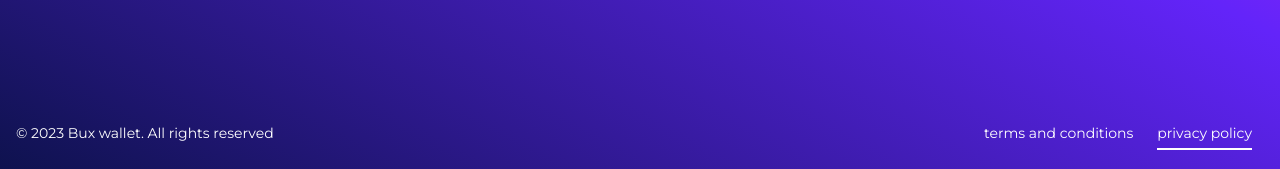
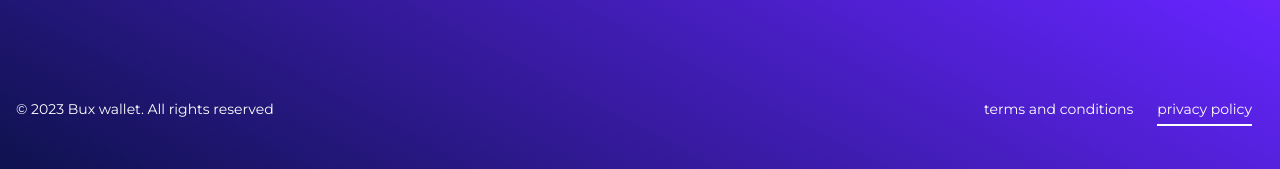
Before and after one commit to bitcoin-sv/spv-wallet-web-frontend, a React (Vite) app: page /privacy-policy in a window 1280 px wide. Shown: the part 628-797 px from the top of the page. Built offline with nearby package versions, Linux system fonts and the light colour scheme; what emotion-normalize would draw is missing.

Commit message:
feat(rwd): base rwd styles for footer and header

```diff
--- a/src/components/Button/Button.styles.ts
+++ b/src/components/Button/Button.styles.ts
@@ -5,6 +5,7 @@ import { colors } from '@/styles/colors'
 import { css } from '@emotion/react'
 import { fontWeight } from '@/styles'
 import { variables } from '@/styles/variables'
+import { media } from '@/styles/media'
 
 type ButtonProps = {
   isLink?: boolean
@@ -24,7 +25,7 @@ export const getDetailedStyles = ({ isLink }: ButtonProps) => {
         content: '';
         display: block;
         position: absolute;
-        bottom: -7px;
+        bottom: -5px;
         left: ${sizes(2)};
         right: ${sizes(2)};
         height: 2px;
@@ -62,11 +63,15 @@ export const ButtonStyled = styled('button', { shouldForwardProp: isPropValid })
   width: ${({ fullWidth }) => (fullWidth ? '100%' : 'unset')};
   color: ${colors.textLightPrimary};
   text-decoration: none;
-  font-size: ${({ small }) => (small ? '14px' : '18px')};
+  font-size: ${({ small }) => (small ? '12px' : '16px')};
   line-height: 1;
   font-weight: ${fontWeight.regular};
   opacity: ${({ disabled }) => (disabled ? '0.4' : 'unset')};
   cursor: ${({ disabled }) => (disabled ? 'not-allowed' : 'pointer')};
 
+  ${media.sm} {
+    font-size: ${({ small }) => (small ? '14px' : '18px')};
+  }
+
   ${getDetailedStyles}
 `
--- a/src/components/_layout/Footer/Footer.styles.ts
+++ b/src/components/_layout/Footer/Footer.styles.ts
@@ -1,14 +1,31 @@
 import styled from '@emotion/styled'
 import { sizes } from '@/styles'
+import { media } from '@/styles/media'
 
 export const FooterStyled = styled.footer`
-  padding: ${sizes(6)} 0;
+  padding: ${sizes(4)} 0;
+
+  ${media.md} {
+    padding: ${sizes(6)} 0;
+  }
 `
 
 export const FooterContent = styled.div`
   width: 100%;
   display: flex;
+  flex-direction: column;
   align-items: center;
-  justify-content: space-between;
   font-size: 14px;
+
+  ${media.md} {
+    flex-direction: row;
+    justify-content: space-between;
+    padding: ${sizes(6)} 0;
+  }
 `
+
+export const CopyrightText = styled.p`
+  ${media.md} {
+    margin: 0;
+  }
+`
--- a/src/components/_layout/Footer/Footer.tsx
+++ b/src/components/_layout/Footer/Footer.tsx
@@ -1,5 +1,5 @@
 import { Row } from '@/styles/grid'
-import { FooterContent, FooterStyled } from '@/components/_layout/Footer/Footer.styles'
+import { CopyrightText, FooterContent, FooterStyled } from '@/components/_layout/Footer/Footer.styles'
 import { Button } from '@/components/Button'
 import { Navigation } from '@/components/Navigation'
 import { NavElement } from '@/components/Navigation/Navigation.styes'
@@ -9,7 +9,8 @@ export const Footer = () => {
     <FooterStyled>
       <Row>
         <FooterContent>
-          &copy; {new Date().getFullYear()} Bux wallet. All rights reserved
+          <CopyrightText>&copy; {new Date().getFullYear()} Bux wallet. All rights reserved</CopyrightText>
+
           <Navigation>
             <NavElement>
               <Button to="/terms-and-conditions" isLink small>
--- a/src/components/_layout/Header/Header.styles.ts
+++ b/src/components/_layout/Header/Header.styles.ts
@@ -4,8 +4,12 @@ import { Button } from '@/components/Button'
 import { media } from '@/styles/media'
 
 export const HeaderStyled = styled.header`
-  padding: ${sizes(4)} 0;
+  padding: ${sizes(2)} 0;
   margin: ${sizes(4)} 0 ${sizes(8)};
+
+  ${media.sm} {
+    padding: ${sizes(4)} 0;
+  }
 `
 
 export const HeaderContent = styled.div`
@@ -24,10 +28,10 @@ export const LogoLink = styled(Button)`
 `
 
 export const Logo = styled.img`
-  width: 125px;
+  width: 115px;
   height: auto;
 
-  ${media.md} {
+  ${media.sm} {
     width: 250px;
   }
 `
```
